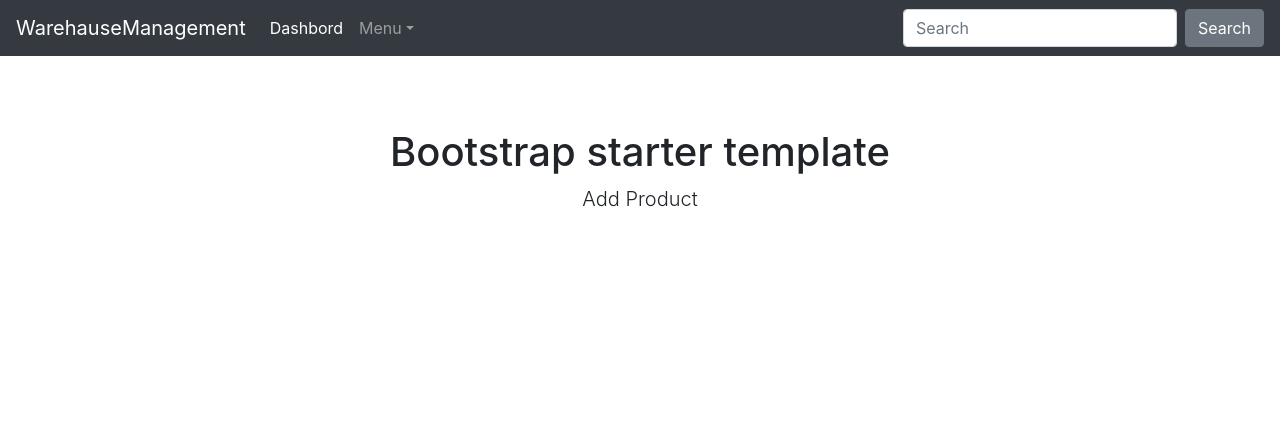
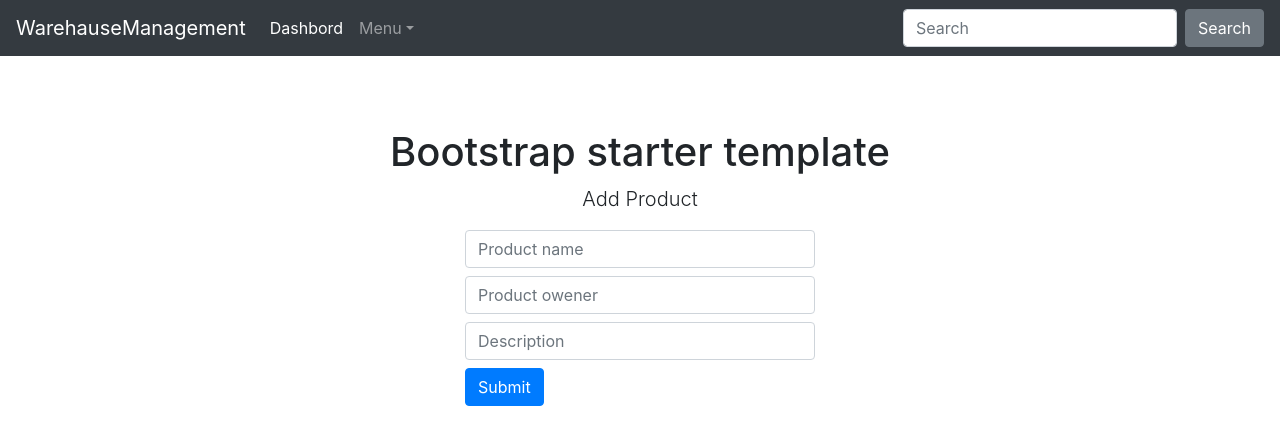
Before and after one commit to EmbeddedAndMore/AdvWeb_WarehauseFront, an Angular app: page /AddProduct in a window 1280 px wide. Shown: the top 444 px of the page. Built offline with nearby package versions, Linux system fonts and the light colour scheme.

Commit message:
complete add product

```diff
--- a/src/app/add-product/add-product.component.html
+++ b/src/app/add-product/add-product.component.html
@@ -3,3 +3,44 @@
 
   <h1>Bootstrap starter template</h1>
   <p class="lead">Add Product</p>
+  <div class="container">
+    <div class="row mt-2">
+      <div class="col-lg-4">
+      </div><!-- /.col-lg-4 -->
+      <div class="col-lg-4">
+          <div class="input-group">
+              <input type="text" class="form-control" placeholder="Product name" [(ngModel)]= "productName"/>
+          </div><!-- /input-group -->
+      </div><!-- /.col-lg-4 -->
+    </div><!-- /.row -->
+
+    <div class="row mt-2">
+      <div class="col-lg-4">
+      </div><!-- /.col-lg-4 -->
+      <div class="col-lg-4">
+          <div class="input-group">
+              <input type="text" class="form-control" placeholder="Product owener" [(ngModel)]= "productOwner"/>
+          </div><!-- /input-group -->
+      </div><!-- /.col-lg-4 -->
+    </div><!-- /.row -->
+
+    <div class="row mt-2">
+      <div class="col-lg-4">
+      </div><!-- /.col-lg-4 -->
+      <div class="col-lg-4">
+          <div class="input-group">
+              <input type="text" class="form-control" placeholder="Description" [(ngModel)]= "productDescription"/>
+          </div><!-- /input-group -->
+      </div><!-- /.col-lg-4 -->
+    </div><!-- /.row -->
+
+    <div class="row mt-2">
+      <div class="col-lg-4">
+      </div><!-- /.col-lg-4 -->
+      <div class="col-lg-4">
+          <div class="input-group">
+              <input type="button" class="btn btn-primary" value="Submit" (click)="addProduct()"/>
+          </div><!-- /input-group -->
+      </div><!-- /.col-lg-4 -->
+    </div><!-- /.row -->
+  </div>
--- a/src/app/add-product/add-product.component.ts
+++ b/src/app/add-product/add-product.component.ts
@@ -1,4 +1,7 @@
 import { Component, OnInit } from '@angular/core';
+import { HttpClient } from '@angular/common/http';
+import { Product } from '../models/product';
+import { ProductsListComponent } from '../products-list/products-list.component';
 
 @Component({
   selector: 'add-product',
@@ -6,10 +9,35 @@ import { Component, OnInit } from '@angular/core';
   styleUrls: ['./add-product.component.css']
 })
 export class AddProductComponent implements OnInit {
+  public prod : Product;
+  productName : string;
+  productOwner: string;
+  productDescription : string;
 
-  constructor() { }
+  constructor(private http : HttpClient) { }
 
   ngOnInit() {
+
   }
 
+  addProduct(){
+    console.log("clicked" + " " +this.productName);
+    this.prod = new Product();
+    this.prod.id = 0;
+    this.prod.name = this.productName;
+    this.prod.description = this.productDescription;
+    console.log(this.prod.name);
+    this.prod.entrDate = null;
+    this.prod.ownerName = this.productOwner;
+    var jsonData = JSON.stringify(this.prod);
+    console.log(jsonData);
+    const req = this.http.post('http://localhost:56130/api/products',jsonData,{headers:{'Content-Type':'application/json; charset=utf-8'}}).subscribe(res=>{console.log(res)});
+    this.productName= "";
+    this.productOwner = "";
+    this.productDescription = "";
+  }
+
+  postProduct(){
+
+  }
 }
--- a/src/app/app-navbar/app-navbar.component.html
+++ b/src/app/app-navbar/app-navbar.component.html
@@ -13,8 +13,8 @@
         <a class="nav-link dropdown-toggle"  id="dropdown01" style="cursor: pointer"  ngbDropdownToggle>Menu</a>
         <div class="dropdown-menu" aria-labelledby="dropdown01" ngbDropdownMenu>
           <a class="dropdown-item" routerLink="/AddProduct">Add Product</a>
-          <a class="dropdown-item" href="#">Remove Product</a>
-          <a class="dropdown-item" href="#">Reports</a>
+          <a class="dropdown-item" routerLink="/RemoveProduct">Remove Product</a>
+          <a class="dropdown-item" routerLink="/ReportProduct">Reports</a>
         </div>
       </li>
     </ul>
--- a/src/app/app-routing.module.ts
+++ b/src/app/app-routing.module.ts
@@ -3,11 +3,15 @@ import { Routes, RouterModule } from '@angular/router';
 import { AppComponent } from './app.component';
 import { AddProductComponent } from './add-product/add-product.component';
 import { ProductsListComponent } from './products-list/products-list.component';
+import { RemoveProductComponent } from './remove-product/remove-product.component';
+import { ReportProductComponent } from './report-product/report-product.component';
 
 const routes: Routes = [
   { path: '', redirectTo: 'Products', pathMatch: 'full' },
   { path: 'Products', component: ProductsListComponent },
-  { path: 'AddProduct', component: AddProductComponent }
+  { path: 'AddProduct', component: AddProductComponent },
+  { path: 'RemoveProduct', component: RemoveProductComponent },
+  { path: 'ReportProduct', component: ReportProductComponent }
 ];
 
 @NgModule({
--- a/src/app/app.module.ts
+++ b/src/app/app.module.ts
@@ -5,6 +5,7 @@ import { AppRoutingModule } from './app-routing.module';
 import { AppComponent } from './app.component';
 import { AppNavbarComponent } from './app-navbar/app-navbar.component';
 
+import { FormsModule } from '@angular/forms'
 import { NgbModule } from '@ng-bootstrap/ng-bootstrap';
 import { HttpClientModule } from '@angular/common/http';
 
@@ -27,7 +28,8 @@ import { ReportProductComponent } from './report-product/report-product.componen
     BrowserModule,
     AppRoutingModule,
     NgbModule.forRoot(),
-    HttpClientModule
+    HttpClientModule,
+    FormsModule
   ],
   providers: [
   ],
--- a/src/app/products-list/products-list.component.ts
+++ b/src/app/products-list/products-list.component.ts
@@ -1,7 +1,6 @@
 import { Component, OnInit } from '@angular/core';
 import { HttpClient } from '@angular/common/http';
 import { Product } from '../models/product';
-import { Observable } from 'rxjs';
 
 
 @Component({
@@ -22,6 +21,6 @@ export class ProductsListComponent implements OnInit {
   }
 
   getProducts(){
-    return this.http.get<Product[]>("https://localhost:44393/api/products");
+    return this.http.get<Product[]>("http://localhost:56130/api/products");
   }
 }
```
Also changed, not shown: src/app/models/product.ts (+6 -6 lines).
